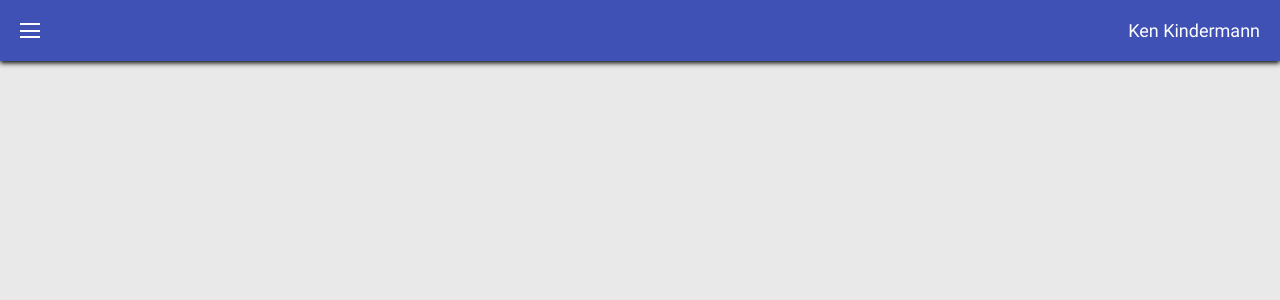
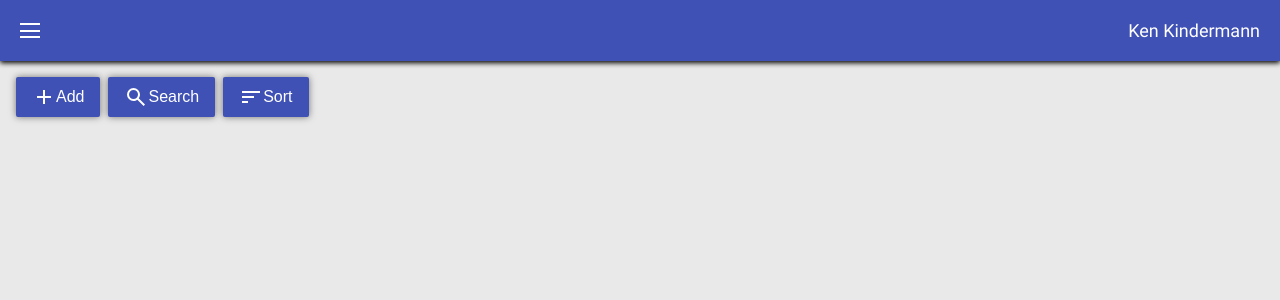
Before and after one commit to KenKindermann/easyIMS, a React (Vite) app in the folder Frontend/: page /documents in a window 1280 px wide. Shown: the top 300 px of the page. Built offline with nearby package versions, Linux system fonts and the light colour scheme.

Commit message:
add document page

```diff
--- a/Frontend/src/App.jsx
+++ b/Frontend/src/App.jsx
@@ -9,6 +9,7 @@ import InputField from "./components/formControls/InputField";
 import Customers from "./components/pages/Customers";
 import Products from "./components/pages/Products";
 import Receiving from "./components/pages/Receiving";
+import Documents from "./components/pages/Documents";
 
 function App() {
   return (
@@ -19,6 +20,7 @@ function App() {
         <Route path="/customers" element={<Customers />} />
         <Route path="/products" element={<Products />} />
         <Route path="/receiving" element={<Receiving />} />
+        <Route path="/documents" element={<Documents />} />
       </Routes>
 
       <Popup />
--- /dev/null
+++ b/Frontend/src/components/pages/Documents.jsx
@@ -0,0 +1,23 @@
+import Table from "../table/Table.jsx";
+import ControlPanel from "../controlPanel/ControlPanel";
+import { OpenPopup, Sort } from "../formControls/Buttons";
+import useAxios from "../../hooks/useAxios.jsx";
+import { useContext, useState } from "react";
+import { DataContext } from "../../provider/DataContext.jsx";
+
+const Documents = () => {
+  const [documentData, setDocumentData] = useState([]);
+  const { getData } = useAxios();
+  const { activeState, setActiveState } = useContext(DataContext);
+
+  return (
+    <>
+      <ControlPanel
+        controls={[<OpenPopup key="add" title="Add" />, <OpenPopup key="search" title="Search" />, <Sort key="sort" />]}
+      />
+      <Table />
+    </>
+  );
+};
+
+export default Documents;
```
